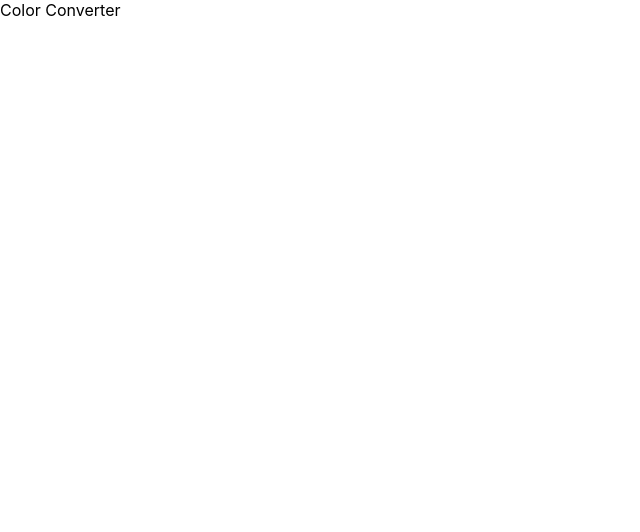
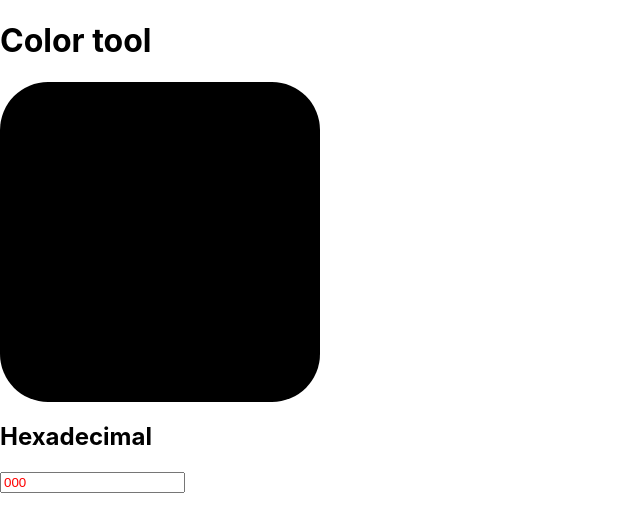
Before and after one commit to murbar/web-color-tool, a React (Create React App) app: page / in a window 1280 px wide. Shown: the top 532 px of the page, without its empty margins (0-640 px from the left). Built offline with nearby package versions, Linux system fonts and the light colour scheme; the HTML template or start-up script is replaced by a standard one.

Commit message:
Init App

```diff
--- a/src/App.jsx
+++ b/src/App.jsx
@@ -1,7 +1,77 @@
-import React from 'react';
+import React, { useState, useEffect } from 'react';
+import styled from 'styled-components';
+import Preview from './components/Preview';
+import Input from './components/Input';
+import convert from './convert';
+
+const Styles = styled.div``;
+
+const HexInputs = ({ handleChange, colorValues }) => {
+  // validate 3 or 6 chars, all 0-F
+  const [inputValid, setInputValid] = useState(true);
+  const [value, setValue] = useState('000000');
+
+  useEffect(() => {
+    setValue(colorValues.hex);
+  }, [colorValues]);
+
+  const re = /^([0-9a-f]{3}|[0-9a-f]{6})$/i;
+
+  const onChange = e => {
+    const v = e.target.value.replace(/#/, '');
+    setValue(v);
+    setInputValid(true);
+    const validValue = re.test(v);
+    if (!validValue) {
+      setInputValid(false);
+    } else {
+      handleChange(v);
+    }
+  };
+  return (
+    <>
+      <h2>Hexadecimal</h2>
+      <Input type="text" placeholder="000000" value={value} onChange={onChange} maxLength="6" />
+      {!inputValid && <p>Invalid hex</p>}
+    </>
+  );
+};
 
 function App() {
-  return <div>Color Converter</div>;
+  const [colorValues, setColorValues] = useState({
+    hex: '000000',
+    hsl: {
+      H: 0,
+      S: 0,
+      L: 0
+    },
+    rgb: {
+      R: 0,
+      G: 0,
+      B: 0
+    }
+  });
+
+  useEffect(() => {
+    const rgbString = `${colorValues.rgb.R}, ${colorValues.rgb.G}, ${colorValues.rgb.B}`;
+    const hslString = convert.rgb.toHsl(rgbString);
+    const [H, S, L] = convert.hsl.stringToValues(hslString);
+    const hex = convert.rgb.toHex(rgbString);
+    setColorValues(prev => ({ ...prev, hex, hsl: { H, S, L } }));
+  }, [colorValues.rgb]);
+
+  const setHex = value => {
+    const [R, G, B] = convert.hex.toRgb(value).split(', ');
+    setColorValues(prev => ({ ...prev, rgb: { R, G, B } }));
+  };
+
+  return (
+    <Styles>
+      <h1>Color tool</h1>
+      <Preview rgb={colorValues.rgb} />
+      <HexInputs handleChange={setHex} colorValues={colorValues} />
+    </Styles>
+  );
 }
 
 export default App;
```
